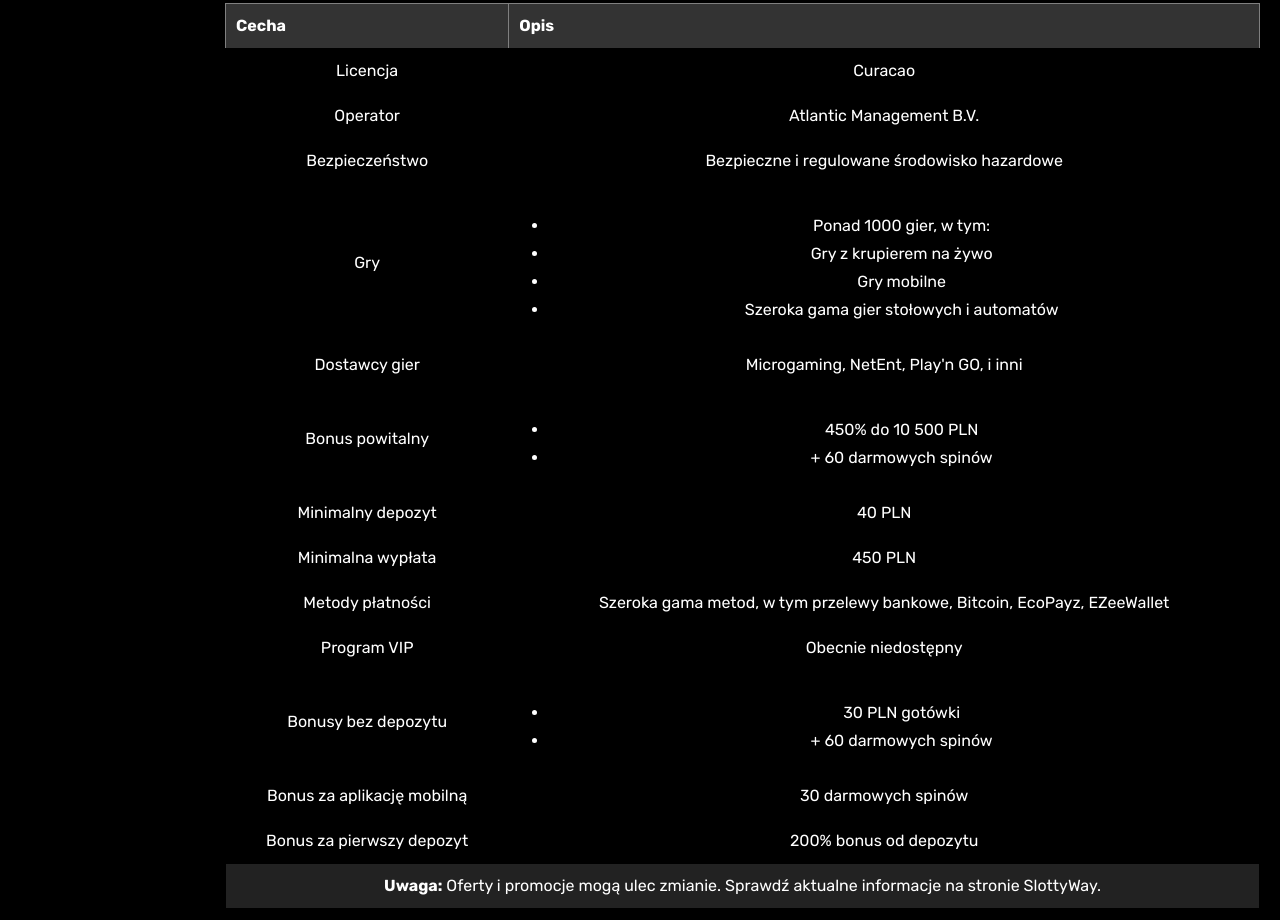
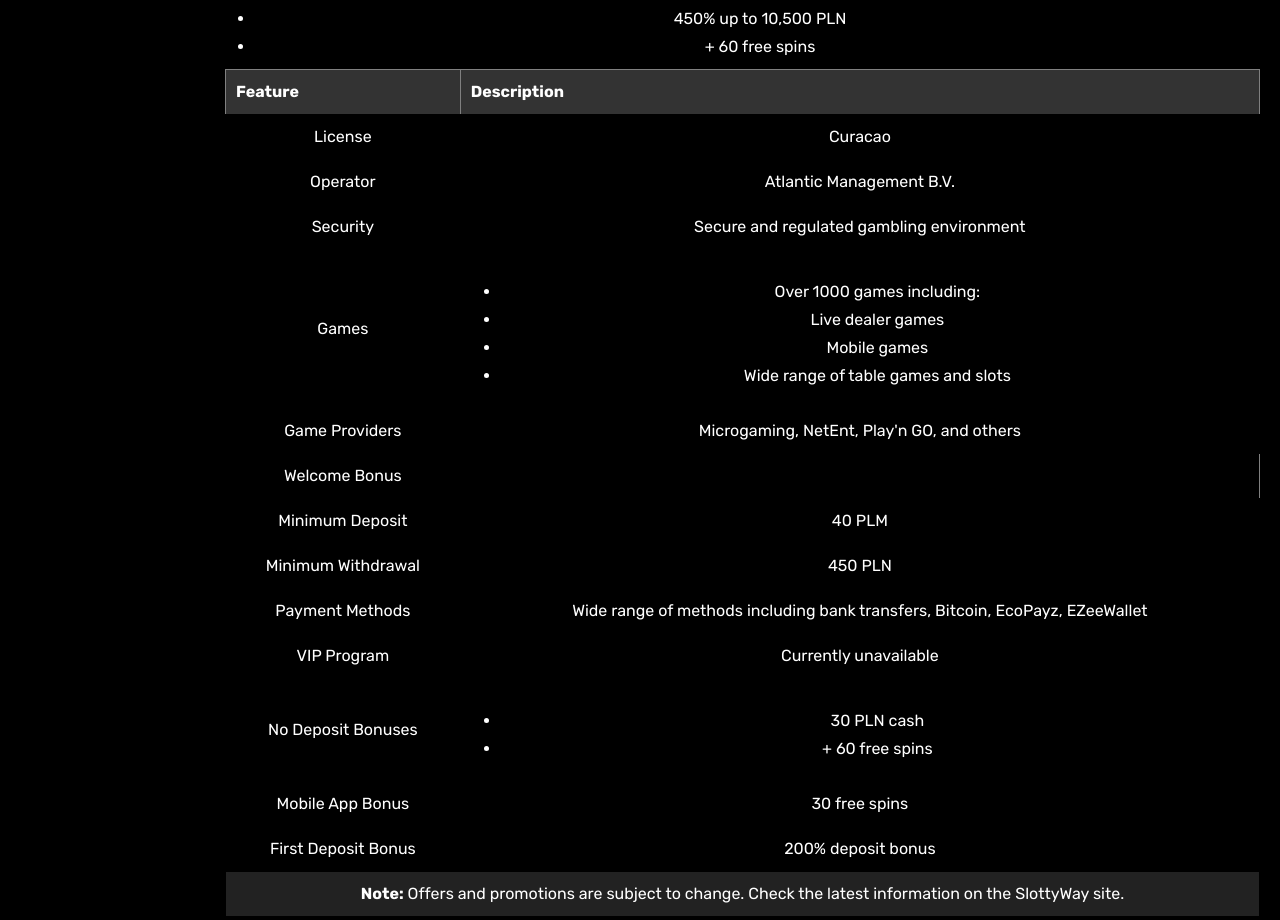
Before and after one commit to song-anklet/new, a plain HTML site: page index.html in a window 1280 px wide. Shown: the part 2800-3720 px from the top of the page. Drawn offline with Linux system fonts and the light colour scheme; files whose address does not match are found by name.

Commit message:
Update index.html

```diff
--- a/index.html
+++ b/index.html
@@ -503,13 +503,13 @@
   <table border="1" cellpadding="10" cellspacing="0" width="100%" bgcolor="black">
     <thead>
         <tr bgcolor="#333333">
-            <th align="left" style="color: white;">Cecha</th>
-            <th align="left" style="color: white;">Opis</th>
+            <th align="left" style="color: white;">Feature</th>
+            <th align="left" style="color: white;">Description</th>
         </tr>
     </thead>
     <tbody>
         <tr>
-            <td style="color: white;">Licencja</td>
+            <td style="color: white;">License</td>
             <td style="color: white;">Curacao</td>
         </tr>
         <tr>
@@ -517,71 +517,71 @@
             <td style="color: white;">Atlantic Management B.V.</td>
         </tr>
         <tr>
-            <td style="color: white;">Bezpieczeństwo</td>
-            <td style="color: white;">Bezpieczne i regulowane środowisko hazardowe</td>
-        </hi>
+            <td style="color: white;">Security</td>
+            <td style="color: white;">Secure and regulated gambling environment</td>
+        </tr>
         <tr>
-            <td style="color: white;">Gry</td>
+            <td style="color: white;">Games</td>
             <td style="color: white;">
                 <ul>
-                    <li>Ponad 1000 gier, w tym:</li>
-                    <li>Gry z krupierem na żywo</li>
-                    <li>Gry mobilne</li>
-                    <li>Szeroka gama gier stołowych i automatów</li>
+                    <li>Over 1000 games including:</li>
+                    <li>Live dealer games</li>
+                    <li>Mobile games</li>
+                    <li>Wide range of table games and slots</li>
                 </ul>
             </td>
         </tr>
         <tr>
-            <td style="color: white;">Dostawcy gier</td>
-            <td style="color: white;">Microgaming, NetEnt, Play'n GO, i inni</td>
+            <td style="color: white;">Game Providers</td>
+            <td style="color: white;">Microgaming, NetEnt, Play'n GO, and others</td>
         </tr>
         <tr>
-            <td style="color: white;">Bonus powitalny</td>
-            <td style="color: white;">
+            <td style="color: white;">Welcome Bonus</td>
+            <bd style="color: white;">
                 <ul>
-                    <li>450% do 10 500 PLN</li>
-                    <li>+ 60 darmowych spinów</li>
+                    <li>450% up to 10,500 PLN</li>
+                    <li>+ 60 free spins</li>
                 </ul>
             </td>
         </tr>
         <tr>
-            <td style="color: white;">Minimalny depozyt</td>
-            <td style="color: white;">40 PLN</td>
+            <td style="color: white;">Minimum Deposit</td>
+            <td style="color: white;">40 PLM</td>
         </tr>
         <tr>
-            <td style="color: white;">Minimalna wypłata</td>
+            <td style="color: white;">Minimum Withdrawal</td>
             <td style="color: white;">450 PLN</td>
         </tr>
         <tr>
-            <td style="color: white;">Metody płatności</td>
-            <td style="color: white;">Szeroka gama metod, w tym przelewy bankowe, Bitcoin, EcoPayz, EZeeWallet</td>
+            <td style="color: white;">Payment Methods</td>
+            <td style="color: white;">Wide range of methods including bank transfers, Bitcoin, EcoPayz, EZeeWallet</td>
         </tr>
         <tr>
-            <td style="color: white;">Program VIP</td>
-            <td style="color: white;">Obecnie niedostępny</td>
+            <td style="color: white;">VIP Program</td>
+            <td style="color: white;">Currently unavailable</td>
         </tr>
         <tr>
-            <td style="color: white;">Bonusy bez depozytu</td>
+            <td style="color: white;">No Deposit Bonuses</td>
             <td style="color: white;">
                 <ul>
-                    <li>30 PLN gotówki</li>
-                    <li>+ 60 darmowych spinów</li>
+                    <li>30 PLN cash</li>
+                    <li>+ 60 free spins</li>
                 </ul>
             </td>
         </tr>
         <tr>
-            <td style="color: white;">Bonus za aplikację mobilną</td>
-            <td style="color: white;">30 darmowych spinów</td>
+            <td style="color: white;">Mobile App Bonus</td>
+            <td style="color: white;">30 free spins</td>
         </tr>
         <tr>
-            <td style="color: white;">Bonus za pierwszy depozyt</td>
-            <td style="color: white;">200% bonus od depozytu</td>
+            <td style="color: white;">First Deposit Bonus</td>
+            <td style="color: white;">200% deposit bonus</td>
         </tr>
     </tbody>
     <tfoot>
         <tr>
             <td colspan="2" align="center" bgcolor="#222222" style="color: white;">
-                <strong>Uwaga:</strong> Oferty i promocje mogą ulec zmianie. Sprawdź aktualne informacje na stronie SlottyWay.
+                <strong>Note:</strong> Offers and promotions are subject to change. Check the latest information on the SlottyWay site.
             </td>
         </tr>
     </tfoot>
@@ -814,7 +814,9 @@
           </li>
         </ul>
         <p class="c-footer__copyright">
-        Slottyway delivers top-tier eGaming services under the official authorization of Atlantic Management B.V., which holds a CIL master gaming license, number 5536/JAZ. Owned and operated by Atlantic Management B.V., a company registered with the number 139089, Slottyway is both registered and regulated in Curacao. Its main office is located at Emancipatie Boulevard Dominico F. “Don” Martina 29, Curacao, providing a secure and regulated environment for gaming. For billing operations, Slottyway partners with A.T. Atlantic LTD, a company incorporated in Cyprus under the registration number HE 412985, with its offices at Katalanou, 1, Flat/Office 101, Aglantzia, 2121, Nicosia, Cyprus. This partnership is underscored by the Billing Agent Agreement #1, finalized on October 15, 2020, which guarantees efficient and reliable billing processes for our users.
+        Slottyway dostarcza najwyższej klasy usługi eGaming pod oficjalną autoryzacją Atlantic Management B.V., która posiada główną licencję na gry CIL o numerze 5536/JAZ. Slottyway, którego właścicielem i operatorem jest Atlantic Management B.V., spółka zarejestrowana pod numerem 139089, jest zarejestrowana i regulowana w Curacao. Jego główne biuro znajduje się przy Emancipatie Boulevard Dominico F. "Don" Martina 29, Curacao, zapewniając bezpieczne i regulowane środowisko do gier. W zakresie operacji rozliczeniowych Slottyway współpracuje z A.T. Atlantic LTD, spółką zarejestrowaną na Cyprze pod numerem rejestracyjnym HE 412985, z siedzibą pod adresem Katalanou, 1, Flat/Office 101, Aglantzia, 2121, Nikozja, Cypr. To partnerstwo jest podkreślone przez Umowę Agenta Rozliczeniowego nr 1, sfinalizowaną 15 października 2020 r., która gwarantuje naszym użytkownikom wydajne i niezawodne procesy rozliczeniowe.
+
+Przetłumaczono z DeepL.com (wersja darmowa)
         </p>
       	<p class="c-footer__bottom-text">Copyright © 2024 Slottyway. All rights reserved.</p>
       </div>
```
